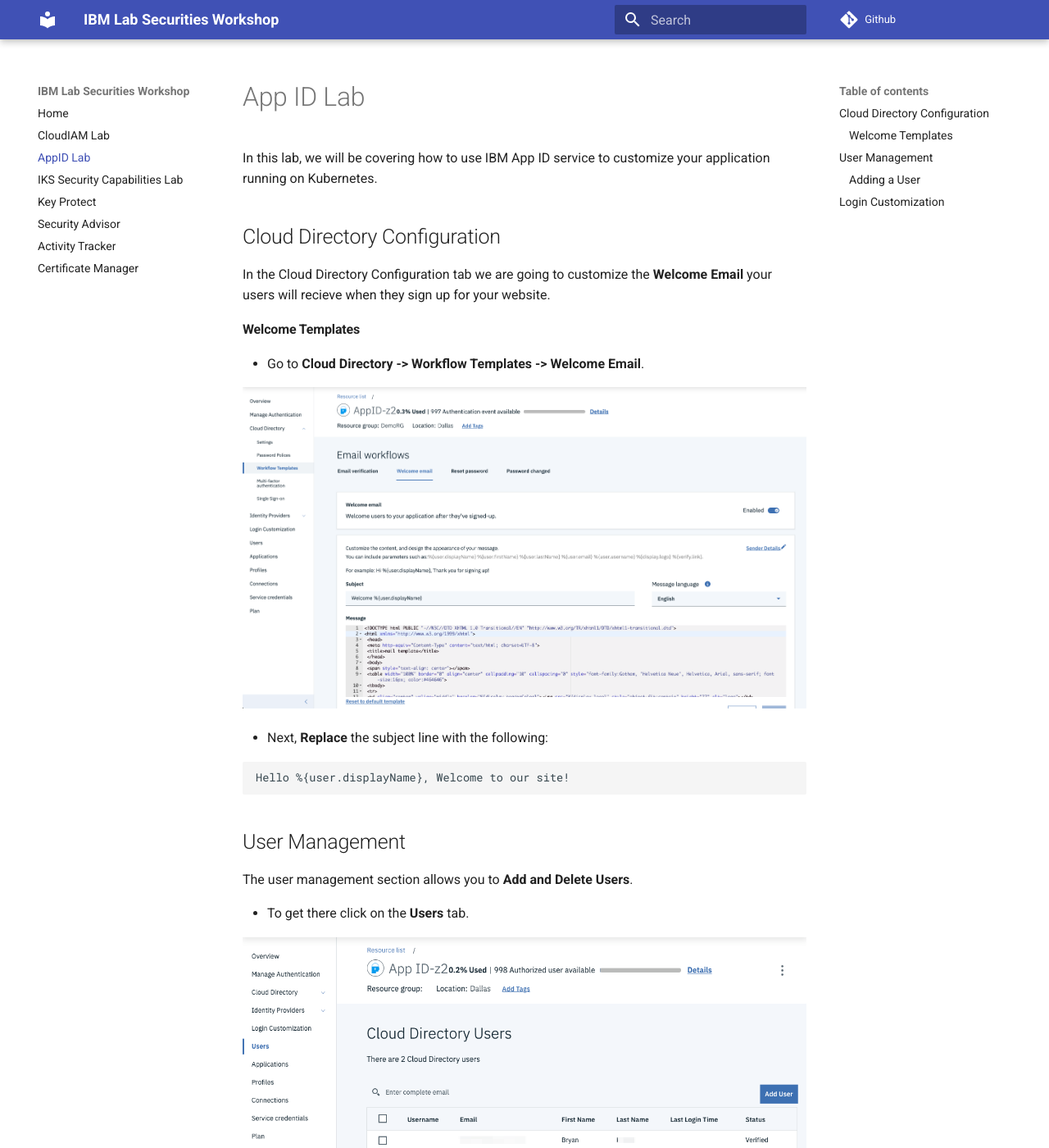
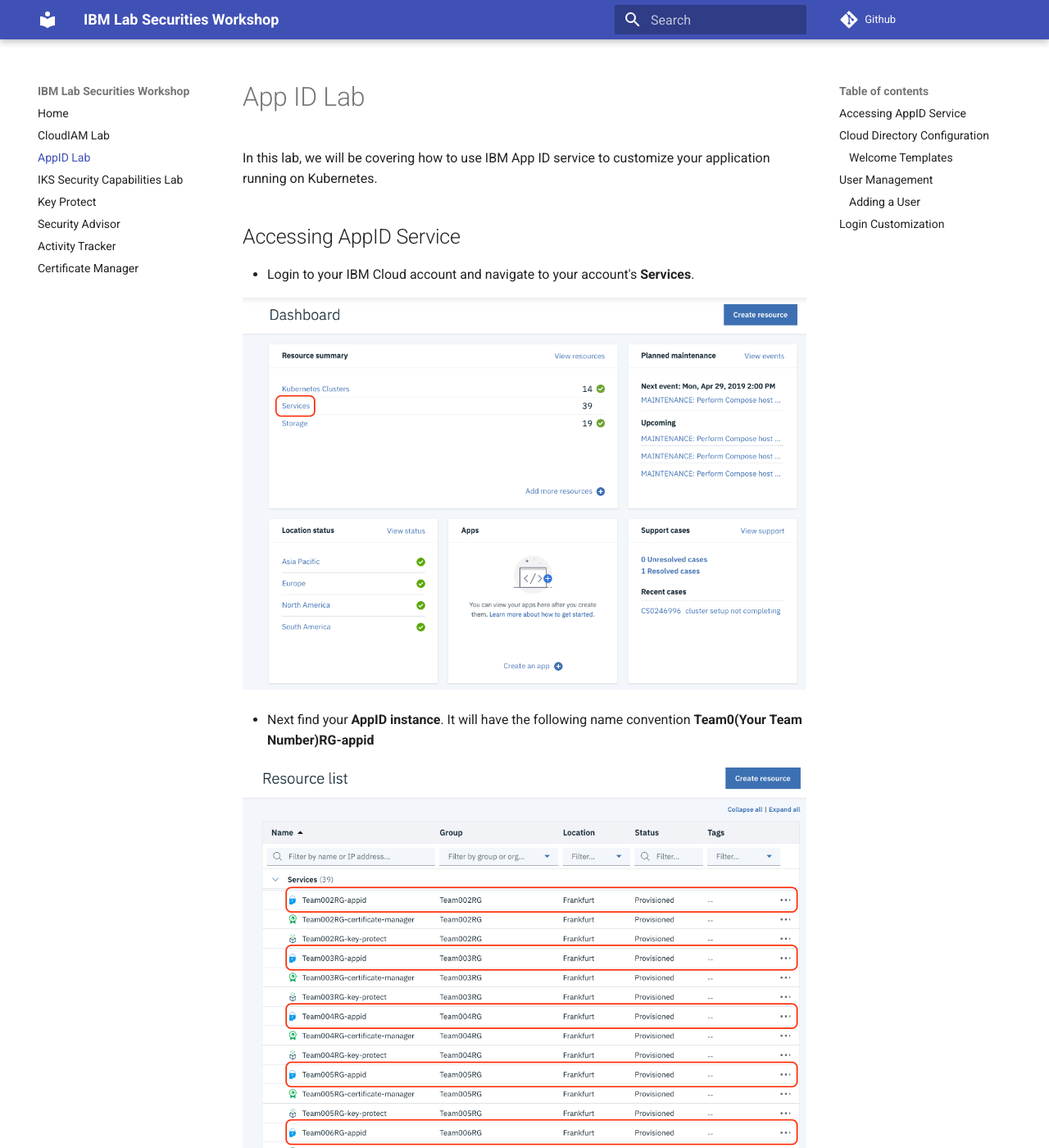
Before and after one commit to ibm-cloud-architecture/ibm-security-workshop, an MkDocs documentation site: the page built from docs/AppID/README.md, in a window 1280 px wide and 1400 px high. Shown: the whole window at 82% size. Built offline with MkDocs 1.6.1 and Material for MkDocs 9.7.7, drawn with Linux system fonts in a browser that asks for light colours; some of the changed text lies outside the part shown.

Commit message:
Lab Updates

```diff
--- a/docs/AppID/README.md
+++ b/docs/AppID/README.md
@@ -1,5 +1,17 @@
 # App ID Lab
 In this lab, we will be covering how to use IBM App ID service to customize your application running on Kubernetes.
+
+## Accessing AppID Service
+
+- Login to your IBM Cloud account and navigate to your account's **Services**.
+
+![ServicesPage](ServicesPage.png)
+
+- Next find your **AppID instance**.  It will have the following name convention **Team0(Your Team Number)RG-appid**
+
+![AppIDTeam](AppIDTeam.png)
+
+- Click on your team's service and you will open the **AppID Overview Dashboard**.
 
 ## Cloud Directory Configuration
 
```
Also changed, not shown: docs/ActivityTracker/README.md (+1 -1 lines), docs/AppID/AppIDTeam.png (added), docs/AppID/ServicesPage.png (added).
